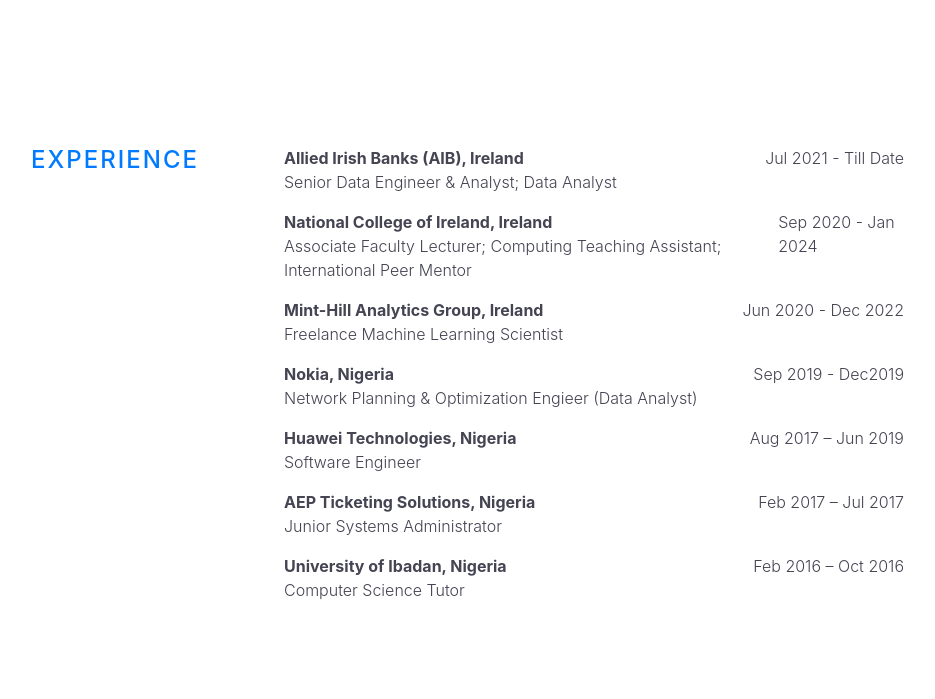
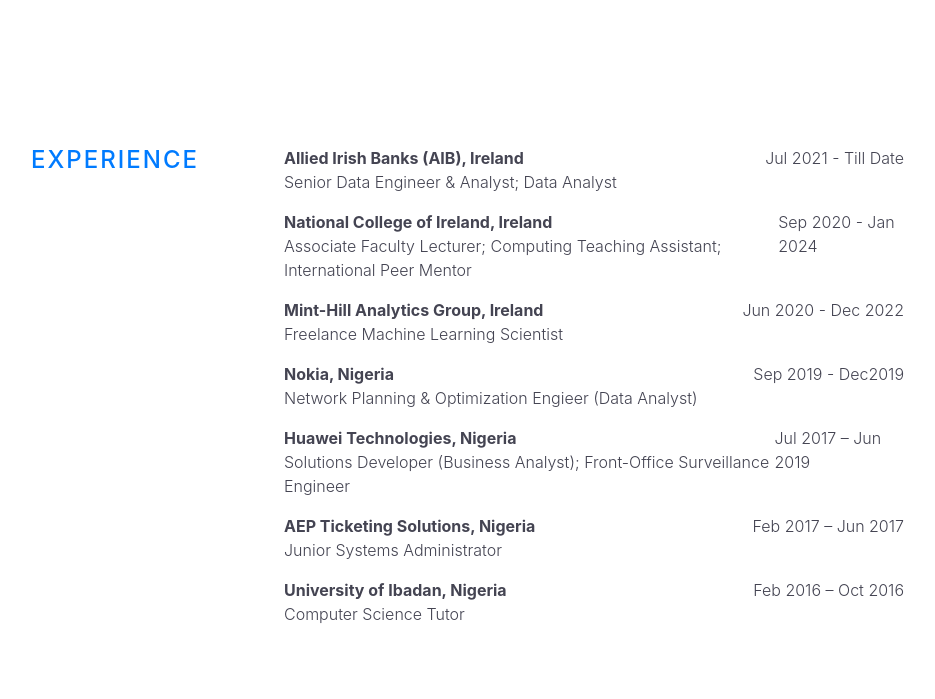
Before and after one commit to Tobi-Ek/Tobi-Ek.github.io, a plain HTML site: page index.html in a window 1280 px wide. Shown: the part 5071-5770 px from the top of the page, without its empty margins (181-1116 px from the left). Drawn offline with nearby package versions, Linux system fonts and the light colour scheme; a script that the page names is missing; a web font is replaced by a local one.

Commit message:
Update index.html

```diff
--- a/index.html
+++ b/index.html
@@ -133,12 +133,12 @@
                                 <div>Sep 2019 - Dec2019</div>
                         </div>
                         <div class="d-flex justify-content-between mt-2 mb-3">
-                                <div> <a href="https://thepfs.biz/" target="_blank">Huawei Technologies, Nigeria</a><br> Software Engineer</div>
-                                <div>Aug 2017 – Jun 2019</div>
+                                <div> <a href="https://thepfs.biz/" target="_blank">Huawei Technologies, Nigeria</a><br> Solutions Developer (Business Analyst); Front-Office Surveillance Engineer</div>
+                                <div>Jul 2017 – Jun 2019</div>
                         </div>
                         <div class="d-flex justify-content-between mt-2 mb-3">
                                 <div> <a href="https://ng.gsk.com/en-gb/" target="_blank">AEP Ticketing Solutions, Nigeria</a><br> Junior Systems Administrator</div>
-                                <div>Feb 2017 – Jul 2017</div>
+                                <div>Feb 2017 – Jun 2017</div>
                         </div>
 			<div class="d-flex justify-content-between mt-2 mb-3">
                                 <div> <a href="https://ng.gsk.com/en-gb/" target="_blank">University of Ibadan, Nigeria</a><br> Computer Science Tutor</div>
```
